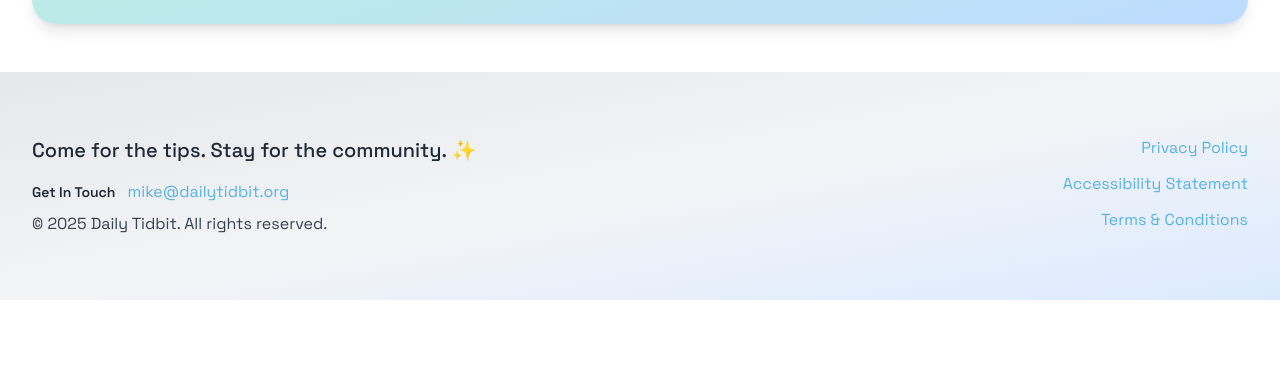
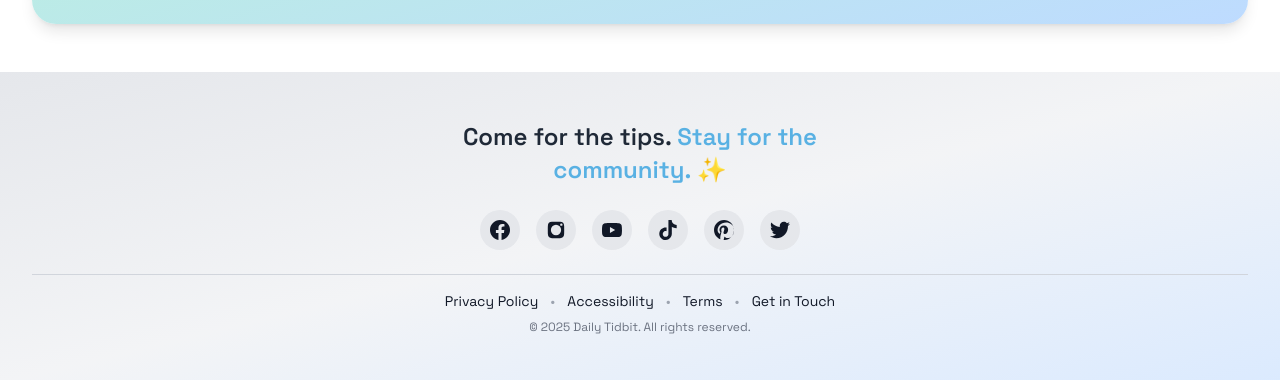
Before and after one commit to DailyTidbit/aifieldguide, a Next.js app: page / in a window 1280 px wide. Shown: the part 1235-1615 px from the top of the page. Before the commit the page ends 1535 px from the top, so only its background shows below. Built offline with nearby package versions, Linux system fonts and the light colour scheme; no server answers; the database is empty.

Commit message:
footer updated

```diff
--- a/src/app/components/Footer.tsx
+++ b/src/app/components/Footer.tsx
@@ -7,8 +7,8 @@ import { trackCTAClick } from '../lib/gtag'
 
 export default function Footer() {
   const [interactions, setInteractions] = useState(0)
-
-  const bumpInteraction = () => setInteractions(prev => prev + 1)
+  const bumpInteraction = () => setInteractions(p => p + 1)
+  const year = new Date().getFullYear()
 
   const handleSocialClick = (platform: string, url: string) => {
     trackCTAClick(`social_${platform}`, 'footer', url)
@@ -22,78 +22,27 @@ export default function Footer() {
 
   return (
     <footer className="relative z-10 bg-gradient-to-br from-gray-200 via-gray-100 to-blue-100">
-      <div className="max-w-7xl mx-auto px-4 sm:px-6 lg:px-8 py-12 sm:py-16">
-        <div className="grid grid-cols-1 md:grid-cols-2 gap-8 sm:gap-12">
-          {/* Left Side - Tagline, Copyright, Email */}
-          <div className="space-y-4">
-            <p className="text-lg sm:text-xl font-medium text-gray-800">
-              Come for the tips. Stay for the community. ✨
+      <div className="max-w-7xl mx-auto px-4 sm:px-6 lg:px-8 py-8 sm:py-12">
+        <div className="text-center space-y-6">
+
+          {/* Tagline */}
+          <p className="mx-auto max-w-[32ch] text-center text-xl sm:text-2xl font-semibold leading-snug text-gray-800">
+            Come for the tips. <span className="text-brand-blue">Stay for the community.</span> ✨
           </p>
-            <div>
-              <div className="flex items-center gap-3 mb-2">
-                <h5 className="text-sm font-bold text-gray-800">Get In Touch</h5>
-                <a
-                  href="mailto:mike@dailytidbit.org"
-                  className="text-sm sm:text-base transition-colors duration-200 hover:underline footer-link"
-                  onClick={() => handleFooterLinkClick('email_contact', 'mailto:mike@dailytidbit.org')}
-                >
-                  mike@dailytidbit.org
-                </a>
-              </div>
-              <p className="text-sm sm:text-base text-gray-700">
-                © {new Date().getFullYear()} Daily Tidbit. All rights reserved.
-              </p>
-            </div>
-          </div>
 
-          {/* Right Side - Legal Links */}
-          <div className="text-left md:text-right">
-            <div className="space-y-3">
-              <div>
-                <Link
-                  href="/privacy"
-                  className="text-sm sm:text-base transition-colors duration-200 hover:underline footer-link"
-                  onClick={() => handleFooterLinkClick('privacy_policy', '/privacy')}
-                >
-                  Privacy Policy
-                </Link>
-              </div>
-              <div>
-                <Link
-                  href="/accessibility"
-                  className="text-sm sm:text-base transition-colors duration-200 hover:underline footer-link"
-                  onClick={() => handleFooterLinkClick('accessibility_statement', '/accessibility')}
-                >
-                  Accessibility Statement
-                </Link>
-              </div>
-              <div>
-                <Link
-                  href="/terms"
-                  className="text-sm sm:text-base transition-colors duration-200 hover:underline footer-link"
-                  onClick={() => handleFooterLinkClick('terms_conditions', '/terms')}
-                >
-                  Terms & Conditions
-                </Link>
-              </div>
-            </div>
-          </div>
-        </div>
-
-        {/* Social Icons */}
-        <div className="border-t border-gray-300 mt-8 sm:mt-12 pt-6 sm:pt-8">
-          <div className="flex justify-center">
-            <div className="flex items-center gap-3 sm:gap-4 flex-wrap justify-center">
+          {/* Socials (blue hover, white icon) */}
+          <div className="mt-2 flex items-center justify-center gap-3 sm:gap-4 flex-wrap">
             {/* Facebook */}
             <a
               href="https://www.facebook.com/dailytidbit.org"
-                target="_blank"
-                rel="noopener noreferrer"
-                className="w-10 h-10 rounded-full flex items-center justify-center transition-all duration-200 hover:scale-110 social-icon"
-                aria-label="Facebook Community"
+              target="_blank" rel="noopener noreferrer" aria-label="Facebook Community"
               onClick={() => handleSocialClick('facebook', 'https://www.facebook.com/dailytidbit.org')}
+              className="w-10 h-10 rounded-full flex items-center justify-center bg-slate-100 text-slate-600
+                         transition-all duration-200 hover:scale-110 social-icon
+                         hover:bg-brand-blue hover:text-white
+                         focus-visible:outline-none focus-visible:ring-2 focus-visible:ring-offset-2 focus-visible:ring-brand-blue"
             >
-                <svg className="w-5 h-5" fill="#374151" viewBox="0 0 24 24">
+              <svg className="w-5 h-5" fill="currentColor" viewBox="0 0 24 24">
                 <path d="M24 12.073c0-6.627-5.373-12-12-12s-12 5.373-12 12c0 5.99 4.388 10.954 10.125 11.854v-8.385H7.078v-3.47h3.047V9.43c0-3.007 1.792-4.669 4.533-4.669 1.312 0 2.686.235 2.686.235v2.953H15.83c-1.491 0-1.956.925-1.956 1.874v2.25h3.328l-.532 3.47h-2.796v8.385C19.612 23.027 24 18.062 24 12.073z"/>
               </svg>
             </a>
@@ -101,27 +50,29 @@ export default function Footer() {
             {/* Instagram */}
             <a
               href="https://www.instagram.com/dailytidbitorg/"
-                target="_blank"
-                rel="noopener noreferrer"
-                className="w-10 h-10 rounded-full flex items-center justify-center transition-all duration-200 hover:scale-110 social-icon"
-                aria-label="Instagram"
+              target="_blank" rel="noopener noreferrer" aria-label="Instagram"
               onClick={() => handleSocialClick('instagram', 'https://www.instagram.com/dailytidbitorg/')}
+              className="w-10 h-10 rounded-full flex items-center justify-center bg-slate-100 text-slate-600
+                         transition-all duration-200 hover:scale-110 social-icon
+                         hover:bg-brand-blue hover:text-white
+                         focus-visible:outline-none focus-visible:ring-2 focus-visible:ring-offset-2 focus-visible:ring-brand-blue"
             >
-                <svg className="w-5 h-5" fill="#374151" viewBox="0 0 24 24">
-                  <path d="M12 2.163c3.204 0 3.584.012 4.85.07 3.252.148 4.771 1.691 4.919 4.919.058 1.265.069 1.645.069 4.849 0 3.205-.012 3.584-.069 4.849-.149 3.225-1.664 4.771-4.919 4.919-1.266.058-1.644.07-4.85.07-3.204 0-3.584-.012-4.849-.07-3.26-.149-4.771-1.699-4.919-4.92-.058-1.265-.07-1.644-.07-4.849 0-3.204.013-3.583.07-4.849.149-3.227 1.664-4.771 4.919-4.919 1.266-.057 1.645-.069 4.849-.069zm0-2.163c-3.259 0-3.667.014-4.947.072-4.358.2-6.78 2.618-6.98 6.98-.059 1.281-.073 1.689-.073 4.948 0 3.259.014 3.668.072 4.948.2 4.358 2.618 6.78 6.98 6.98 1.281.058 1.689.072 4.948.072 3.259 0 3.668-.014 4.948-.072 4.354-.2 6.782-2.618 6.979-6.98.059-1.28.073-1.689.073-4.948 0-3.259-.014-3.667-.072-4.947-.196-4.354-2.617-6.78-6.979-6.98-1.281-.059-1.69-.073-4.949-.073zm0 5.838c-3.403 0-6.162 2.759-6.162 6.162s2.759 6.163 6.162 6.163 6.162-2.759 6.162-6.163c0-3.403-2.759-6.162-6.162-6.162zm0 10.162c-2.209 0-4-1.79-4-4 0-2.209 1.791-4 4-4s4 1.791 4 4c0 2.21-1.791 4-4 4zm6.406-11.845c-.796 0-1.441.645-1.441 1.44s.645 1.44 1.441 1.44c.795 0 1.439-.645 1.439-1.44s-.644-1.44-1.439-1.44z"/>
+              <svg className="w-5 h-5" fill="currentColor" viewBox="0 0 24 24">
+                <path d="M12 2.163c3.204 0 3.584.012 4.85.07 3.252.148 4.771 1.691 4.919 4.919.058 1.265.069 1.645.069 4.849 0 3.205-.012 3.584-.069 4.849-.149 3.225-1.664 4.771-4.919 4.919-1.266.058-1.644.07-4.85.07-3.204 0-3.584-.012-4.849-.07-3.26-.149-4.771-1.699-4.919-4.92-.058-1.265-.07-1.644-.07-4.849 0-3.204.013-3.583.07-4.849.149-3.227 1.664-4.771 4.919-4.919 1.266-.057 1.645-.069 4.849-.069zm0 3.675a6.162 6.162 0 1 0 0 12.324 6.162 6.162 0 0 0 0-12.324zm6.406-1.683a1.44 1.44 0 1 0 0 2.88 1.44 1.44 0 0 0 0-2.88z"/>
               </svg>
             </a>
 
             {/* YouTube */}
             <a
               href="https://www.youtube.com/@DailyTidbitOrg"
-                target="_blank"
-                rel="noopener noreferrer"
-                className="w-10 h-10 rounded-full flex items-center justify-center transition-all duration-200 hover:scale-110 social-icon"
-                aria-label="YouTube"
+              target="_blank" rel="noopener noreferrer" aria-label="YouTube"
               onClick={() => handleSocialClick('youtube', 'https://www.youtube.com/@DailyTidbitOrg')}
+              className="w-10 h-10 rounded-full flex items-center justify-center bg-slate-100 text-slate-600
+                         transition-all duration-200 hover:scale-110 social-icon
+                         hover:bg-brand-blue hover:text-white
+                         focus-visible:outline-none focus-visible:ring-2 focus-visible:ring-offset-2 focus-visible:ring-brand-blue"
             >
-                <svg className="w-5 h-5" fill="#374151" viewBox="0 0 24 24">
+              <svg className="w-5 h-5" fill="currentColor" viewBox="0 0 24 24">
                 <path d="M23.498 6.186a3.016 3.016 0 0 0-2.122-2.136C19.505 3.545 12 3.545 12 3.545s-7.505 0-9.377.505A3.017 3.017 0 0 0 .502 6.186C0 8.07 0 12 0 12s0 3.93.502 5.814a3.016 3.016 0 0 0 2.122 2.136c1.871.505 9.376.505 9.376.505s7.505 0 9.377-.505a3.015 3.015 0 0 0 2.122-2.136C24 15.93 24 12 24 12s0-3.93-.502-5.814zM9.545 15.568V8.432L15.818 12l-6.273 3.568z"/>
               </svg>
             </a>
@@ -129,13 +80,14 @@ export default function Footer() {
             {/* TikTok */}
             <a
               href="https://www.tiktok.com/@dailytidbit.org"
-                target="_blank"
-                rel="noopener noreferrer"
-                className="w-10 h-10 rounded-full flex items-center justify-center transition-all duration-200 hover:scale-110 social-icon"
-                aria-label="TikTok"
+              target="_blank" rel="noopener noreferrer" aria-label="TikTok"
               onClick={() => handleSocialClick('tiktok', 'https://www.tiktok.com/@dailytidbit.org')}
+              className="w-10 h-10 rounded-full flex items-center justify-center bg-slate-100 text-slate-600
+                         transition-all duration-200 hover:scale-110 social-icon
+                         hover:bg-brand-blue hover:text-white
+                         focus-visible:outline-none focus-visible:ring-2 focus-visible:ring-offset-2 focus-visible:ring-brand-blue"
             >
-                <svg className="w-5 h-5" fill="#374151" viewBox="0 0 24 24">
+              <svg className="w-5 h-5" fill="currentColor" viewBox="0 0 24 24">
                 <path d="M12.525.02c1.31-.02 2.61-.01 3.91-.02.08 1.53.63 3.09 1.75 4.17 1.12 1.11 2.7 1.62 4.24 1.79v4.03c-1.44-.05-2.89-.35-4.2-.97-.57-.26-1.1-.59-1.62-.93-.01 2.92.01 5.84-.02 8.75-.08 1.4-.54 2.79-1.35 3.94-1.31 1.92-3.58 3.17-5.91 3.21-1.43.08-2.86-.31-4.08-1.03-2.02-1.19-3.44-3.37-3.65-5.71-.02-.5-.03-1-.01-1.49.18-1.9 1.12-3.72 2.58-4.96 1.66-1.44 3.98-2.13 6.15-1.72.02 1.48-.04 2.96-.04 4.44-.99-.32-2.15-.23-3.02.37-.63.41-1.11 1.04-1.36 1.75-.21.51-.15 1.07-.14 1.61.24 1.64 1.82 3.02 3.5 2.87 1.12-.01 2.19-.66 2.77-1.61.19-.33.4-.67.41-1.06.1-1.79.06-3.57.07-5.36.01-4.03-.01-8.05.02-12.07z"/>
               </svg>
             </a>
@@ -143,34 +95,65 @@ export default function Footer() {
             {/* Pinterest */}
             <a
               href="https://www.pinterest.com/dailytidbitorg"
-                target="_blank"
-                rel="noopener noreferrer"
-                className="w-10 h-10 rounded-full flex items-center justify-center transition-all duration-200 hover:scale-110 social-icon"
-                aria-label="Pinterest"
+              target="_blank" rel="noopener noreferrer" aria-label="Pinterest"
               onClick={() => handleSocialClick('pinterest', 'https://www.pinterest.com/dailytidbitorg')}
+              className="w-10 h-10 rounded-full flex items-center justify-center bg-slate-100 text-slate-600
+                         transition-all duration-200 hover:scale-110 social-icon
+                         hover:bg-brand-blue hover:text-white
+                         focus-visible:outline-none focus-visible:ring-2 focus-visible:ring-offset-2 focus-visible:ring-brand-blue"
             >
-                <svg className="w-5 h-5" fill="#374151" viewBox="0 0 24 24">
-                  <path d="M12.017 0C5.396 0 .029 5.367.029 11.987c0 5.079 3.158 9.417 7.618 11.174-.105-.949-.199-2.403.041-3.439.219-.937 1.406-5.957 1.406-5.957s-.359-.72-.359-1.781c0-1.663.967-2.911 2.168-2.911 1.024 0 1.518.769 1.518 1.688 0 1.029-.653 2.567-.992 3.992-.285 1.193.6 2.165 1.775 2.165 2.128 0 3.768-2.245 3.768-5.487 0-2.861-2.063-4.869-5.008-4.869-3.41 0-5.409 2.562-5.409 5.199 0 1.033.394 2.143.889 2.741.099.12.112.225.083.402-.09.402-.294 1.116-.334 1.272-.051.201-.402.244-.402.244-.402-.06-2.477-1.647-2.477-3.956 0-4.915 3.568-9.425 10.294-9.425 5.401 0 9.6 3.848 9.6 8.987 0 5.36-3.38 9.674-8.069 9.674-1.574 0-3.056-.818-3.56-1.797l-.969 3.691c-.351 1.35-1.302 3.04-1.939 4.078C8.69 23.81 10.316 24.029 12.017 24.029c6.624 0 11.99-5.367 11.90-11.987C24.007 5.367 18.641.001 12.017.001z"/>
+              <svg className="w-5 h-5" fill="currentColor" viewBox="0 0 24 24">
+                <path d="M12.017 0C5.396 0 .029 5.367.029 11.987c0 5.079 3.158 9.417 7.618 11.174-.105-.949-.199-2.403.041-3.439.219-.937 1.406-5.957 1.406-5.957s-.359-.72-.359-1.781c0-1.663.967-2.911 2.168-2.911 1.024 0 1.518.769 1.518 1.688 0 1.029-.653 2.567-.992 3.992-.285 1.193.6 2.165 1.775 2.165 2.128 0 3.768-2.245 3.768-5.487 0-2.861-2.063-4.869-5.008-4.869-3.41 0-5.409 2.562-5.409 5.199 0 1.033.394 2.143.889 2.741.099.12.112.225.083.402-.09.402-.294 1.116-.334 1.272-.051.201-.402.244-.402.244-.402-.06-2.477-1.647-2.477-3.956 0-4.915 3.568-9.425 10.294-9.425 5.401 0 9.6 3.848 9.6 8.987 0 5.36-3.38 9.674-8.069 9.674-1.574 0-3.056-.818-3.56-1.797l-.969 3.691c-.351 1.35-1.302 3.04-1.939 4.078C8.69 23.81 10.316 24.029 12.017 24.029c6.624 0 11.99-5.367 11.99-11.987C24.007 5.367 18.641.001 12.017.001z"/>
               </svg>
             </a>
 
-              {/* Twitter */}
+            {/* Twitter/X */}
             <a
               href="https://x.com/dailytidbitorg"
-                target="_blank"
-                rel="noopener noreferrer"
-                className="w-10 h-10 rounded-full flex items-center justify-center transition-all duration-200 hover:scale-110 social-icon"
-                aria-label="Twitter"
+              target="_blank" rel="noopener noreferrer" aria-label="Twitter"
               onClick={() => handleSocialClick('twitter', 'https://x.com/dailytidbitorg')}
+              className="w-10 h-10 rounded-full flex items-center justify-center bg-slate-100 text-slate-600
+                         transition-all duration-200 hover:scale-110 social-icon
+                         hover:bg-brand-blue hover:text-white
+                         focus-visible:outline-none focus-visible:ring-2 focus-visible:ring-offset-2 focus-visible:ring-brand-blue"
             >
-                <svg className="w-5 h-5" fill="#374151" viewBox="0 0 24 24">
+              <svg className="w-5 h-5" fill="currentColor" viewBox="0 0 24 24">
                 <path d="M24 4.557c-.883.392-1.832.656-2.828.775 1.017-.609 1.798-1.574 2.165-2.724-.951.564-2.005.974-3.127 1.195-.897-.957-2.178-1.555-3.594-1.555-3.179 0-5.515 2.966-4.797 6.045-4.091-.205-7.719-2.165-10.148-5.144-1.29 2.213-.669 5.108 1.523 6.574-.806-.026-1.566-.247-2.229-.616-.054 2.281 1.581 4.415 3.949 4.89-.693.188-1.452.232-2.224.084.626 1.956 2.444 3.379 4.6 3.419-2.07 1.623-4.678 2.348-7.29 2.04 2.179 1.397 4.768 2.212 7.548 2.212 9.142 0 14.307-7.721 13.995-14.646.962-.695 1.797-1.562 2.457-2.549z"/>
               </svg>
             </a>
           </div>
+
+          {/* Legal + Get in Touch link */}
+          <div className="pt-4 border-t border-gray-300 space-y-2">
+            <nav className="flex flex-wrap items-center justify-center gap-3 text-sm text-blue-600" aria-label="Footer">
+              <Link href="/privacy" className="hover:underline"
+                onClick={() => handleFooterLinkClick('privacy_policy', '/privacy')}>
+                Privacy Policy
+              </Link>
+              <span className="text-gray-400 text-sm" aria-hidden="true">•</span>
+              <Link href="/accessibility" className="hover:underline"
+                onClick={() => handleFooterLinkClick('accessibility_statement', '/accessibility')}>
+                Accessibility
+              </Link>
+              <span className="text-gray-400 text-sm" aria-hidden="true">•</span>
+              <Link href="/terms" className="hover:underline"
+                onClick={() => handleFooterLinkClick('terms_conditions', '/terms')}>
+                Terms
+              </Link>
+              <span className="text-gray-400 text-sm" aria-hidden="true">•</span>
+              <a
+                href="mailto:mike@dailytidbit.org"
+                className="hover:underline"
+                onClick={() => handleFooterLinkClick('email_contact', 'mailto:mike@dailytidbit.org')}
+              >
+                Get in Touch
+              </a>
+            </nav>
+            <p className="text-xs text-gray-500">© {year} Daily Tidbit. All rights reserved.</p>
           </div>
         </div>
       </div>
+      <div className="pb-[env(safe-area-inset-bottom)]" />
     </footer>
   )
 }
--- a/src/app/components/HomeClient.tsx
+++ b/src/app/components/HomeClient.tsx
@@ -119,64 +119,6 @@ export default function HomeClient({ children }: HomeClientProps) {
 
       {/* Client-side interactive sections */}
       <CTASection />
-
-      {/* Footer - You can move your existing footer here or create a separate component */}
-      <footer className="relative z-10 bg-gradient-to-br from-gray-200 via-gray-100 to-blue-100">
-        <div className="max-w-7xl mx-auto px-4 sm:px-6 lg:px-8 py-12 sm:py-16">
-          <div className="grid grid-cols-1 md:grid-cols-2 gap-8 sm:gap-12">
-            {/* Left Side - Tagline, Copyright, Email */}
-            <div className="space-y-4">
-              <p className="text-lg sm:text-xl font-medium text-gray-800">
-                Come for the tips. Stay for the community. ✨
-              </p>
-              <div>
-                <div className="flex items-center gap-3 mb-2">
-                  <h5 className="text-sm font-bold text-gray-800">Get In Touch</h5>
-                  <a
-                    href="mailto:mike@dailytidbit.org"
-                    className="text-sm sm:text-base transition-colors duration-200 hover:underline footer-link"
-                  >
-                    mike@dailytidbit.org
-                  </a>
-                </div>
-                <p className="text-sm sm:text-base text-gray-700">
-                  © {new Date().getFullYear()} Daily Tidbit. All rights reserved.
-                </p>
-              </div>
-            </div>
-
-            {/* Right Side - Legal Links */}
-            <div className="text-left md:text-right">
-              <div className="space-y-3">
-                <div>
-                  <a
-                    href="/privacy"
-                    className="text-sm sm:text-base transition-colors duration-200 hover:underline footer-link"
-                  >
-                    Privacy Policy
-                  </a>
-                </div>
-                <div>
-                  <a
-                    href="/accessibility"
-                    className="text-sm sm:text-base transition-colors duration-200 hover:underline footer-link"
-                  >
-                    Accessibility Statement
-                  </a>
-                </div>
-                <div>
-                  <a
-                    href="/terms"
-                    className="text-sm sm:text-base transition-colors duration-200 hover:underline footer-link"
-                  >
-                    Terms & Conditions
-                  </a>
-                </div>
-              </div>
-            </div>
-          </div>
-        </div>
-      </footer>
     </>
   )
 }
--- a/src/app/layout.tsx
+++ b/src/app/layout.tsx
@@ -2,6 +2,7 @@ import type { Metadata } from "next";
 import { Geist, Geist_Mono, Playfair_Display, Space_Grotesk } from "next/font/google";
 import Navigation from './components/Navigation';
 import CookieConsentManager from './components/CookieConsentManager';
+import Footer from './components/Footer';
 import "./globals.css";
 
 const geistSans = Geist({
@@ -183,7 +184,7 @@ export default function RootLayout({ children }: RootLayoutProps) {
         />
       </head>
       <body
-        className={`${geistSans.variable} ${geistMono.variable} ${playfairDisplay.variable} ${spaceGrotesk.variable} antialiased min-h-screen bg-white font-space-grotesk`}
+        className={`${geistSans.variable} ${geistMono.variable} ${playfairDisplay.variable} ${spaceGrotesk.variable} antialiased min-h-screen bg-white font-space-grotesk flex flex-col`}
       >
         {/* Skip to main content for accessibility */}
         <a
@@ -197,15 +198,15 @@ export default function RootLayout({ children }: RootLayoutProps) {
 
         <Navigation />
 
-        <main id="main-content" role="main">
+        <main id="main-content" role="main" className="flex-1">
           {children}
         </main>
 
+        {/* Footer at bottom of all pages */}
+        <Footer />
+
         {/* Cookie Consent Manager - handles GA loading based on consent */}
         <CookieConsentManager />
-
-        {/* Footer can go here if you have one */}
-        {/* <Footer /> */}
 
         {/* Service Worker registration for PWA (if you want to add PWA features) */}
         {process.env.NODE_ENV === 'production' && (
--- a/src/app/page.tsx
+++ b/src/app/page.tsx
@@ -128,10 +128,10 @@ async function TodaysTidbitServer() {
             <span className="text-2xl text-white">⚠️</span>
           </div>
           <h3 className="text-xl font-bold mb-2" style={{ color: '#59B1E3' }}>
-            We couldn’t load today’s Tidbit
+            We couldn't load today's Tidbit
           </h3>
           <p className="text-sm sm:text-base mb-5" style={{ color: '#134E1E' }}>
-            Please try refreshing. If this keeps happening, we’re likely updating the content.
+            Please try refreshing. If this keeps happening, we're likely updating the content.
           </p>
           <div className="inline-block">
             <RefreshButton />
@@ -152,7 +152,7 @@ export default async function HomePage() {
 
         <main className="relative z-10">
           {/* Screen-reader top-level heading */}
-          <h1 className="sr-only">Daily Tidbit — Today’s Tidbit</h1>
+          <h1 className="sr-only">Daily Tidbit – Today's Tidbit</h1>
 
           <section className="py-12 sm:py-20 text-center relative">
             <div className="max-w-4xl mx-auto px-4 sm:px-6 lg:px-8 relative z-10">
--- a/src/app/start-here/StartHereClient.tsx
+++ b/src/app/start-here/StartHereClient.tsx
@@ -150,7 +150,7 @@ const valuePropsCards: ValuePropCardProps[] = [
   {
     title: 'What Makes Daily Tidbit Kinda Addictive',
     description:
-      "Fast AF. Most tips are under a minute. Real-world stuff. No theory dumps here. Free-free. No subscriptions, no strings.",
+      "Fast. Most tips are under a minute. Real-world stuff. No theory dumps here. Free-free. No subscriptions, no strings.",
     icon: 'Clock',
     accent: 'purple',
   },
@@ -465,7 +465,7 @@ export default function StartHereClient() {
               >
                 <p>
                   <strong>
-                    Kick off your shoes, put your feet up — you're in the right
+                    Kick off your shoes, put up your feet — you're in the right
                     place.
                   </strong>
                 </p>
```
Also changed, not shown: src/app/TidbitLibrary/page.tsx (+3 -8 lines), src/app/day/[day]/page.tsx (+9 -9 lines). Lines whose indentation alone changed are shown as unchanged.
